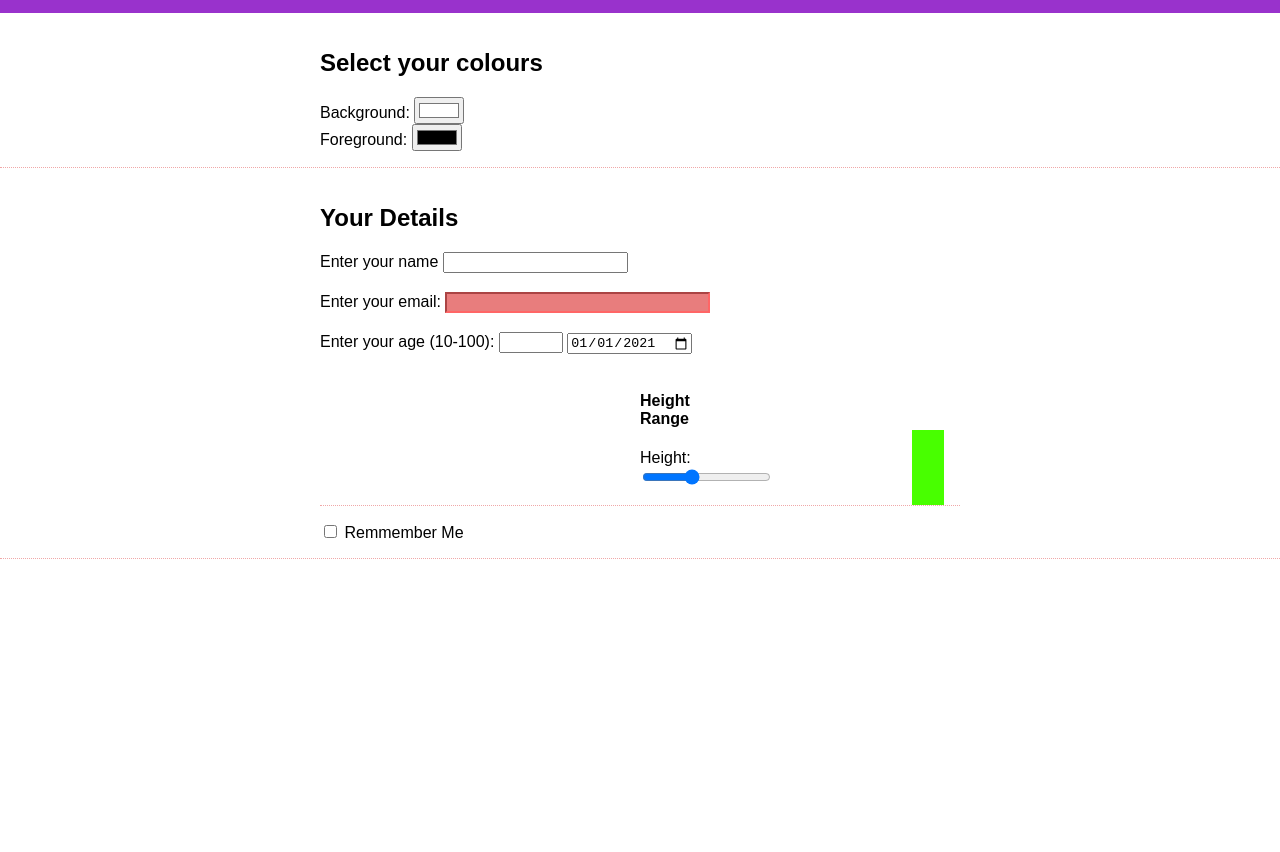
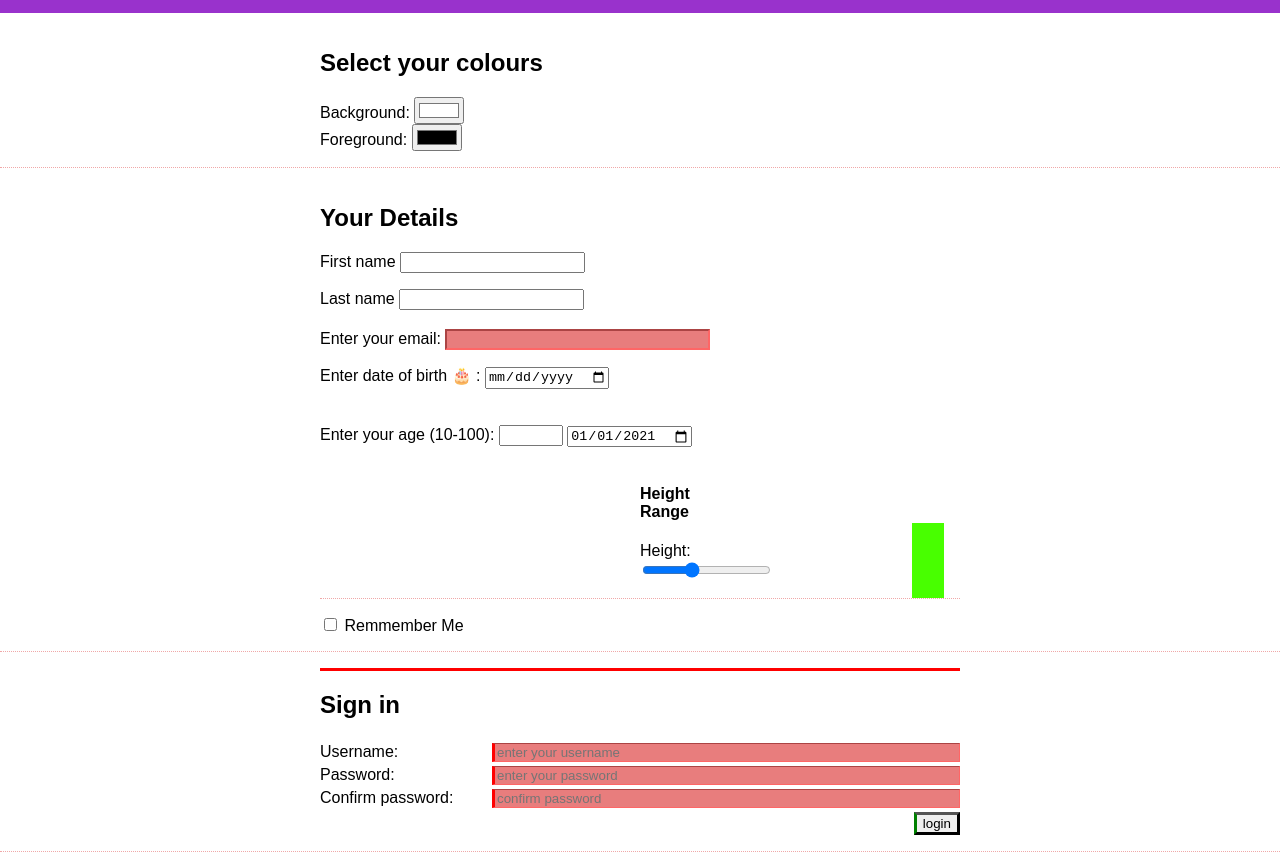
Before and after one commit to parthxo/lab-work, a plain HTML site: page lab5/index.html in a window 1280 px wide. Shown: the part 100-952 px from the top of the page. Before the commit the page ends 800 px from the top, so only its background shows below. Drawn offline with Linux system fonts and the light colour scheme.

Commit message:
completed lab5 all working

```diff
--- a/lab5/index.html
+++ b/lab5/index.html
@@ -10,6 +10,7 @@
 
 
     <header>
+
       <section id="search">
         <input placeholder="&#128269; search" id="myQuery" aria-label="search">
         <button id="searchButton">search</button>
@@ -17,7 +18,7 @@
 
 <!-- search input heading -->
 
-      <h1>Document template&#127758;</h1>
+      <h1>Travel Information&#127758;</h1>
     </header>
     <main>
 
@@ -35,7 +36,10 @@
 
       <section>
         <h2>Your Details</h2>
-        <label for="myName">Enter your name</label>
+        <label for="myName">First name</label>
+          <input id="myName">
+        <p></p>
+        <label for="myName">Last name</label>
         <input id="myName">
 
 <!-- for email -->
@@ -44,6 +48,14 @@
         <label for="email">Enter your email:</label>
 <input type="email" id="email"
        pattern=".+@mail.com" size="30" required>
+
+<!-- Date of birth -->
+
+<p></p>
+
+         <label for="datemax">Enter date of birth &#127874; :</label>
+         <input type="date"  id="date" name="date"><br><br>
+
 
 <!-- Age Date and colour values -->
 
@@ -70,6 +82,20 @@
 
 </section>
 
+<!-- login form -->
+
+<section>
+  <form id="login">
+    <h2>Sign in</h2>
+    <label for="myUser">Username: </label>
+    <input id="myUser" name="username" placeholder="enter your username" required>
+    <label for="myPassword">Password: </label>
+    <input id="myPassword" type="password" name="password" placeholder="enter your password" minlength="8" required>
+    <label for="myConfirmation">Confirm password: </label>
+    <input id="myConfirmation" type="password" placeholder="confirm password" required>
+    <input type="submit" value="login">
+  </form>
+</section>
 
     </main>
     <script src="scripts.js"></script>
--- a/lab5/scripts.js
+++ b/lab5/scripts.js
@@ -21,3 +21,23 @@ myBG.addEventListener('input', ev => {
 myFG.addEventListener('input', ev => {
   document.documentElement.style.setProperty('--fg-colour', myFG.value);
 });
+
+
+// for login form
+
+const checkConfirmation = (ev) => {
+ if (myPassword.value != myConfirmation.value) {
+  myConfirmation.setCustomValidity("Wait. What? This doesn't match the password field!");
+ } else {
+  myConfirmation.setCustomValidity('');
+ }
+};
+
+myConfirmation.addEventListener('input', checkConfirmation);
+myPassword.addEventListener('input', checkConfirmation);
+
+login.addEventListener('submit', ev => {
+ alert(`logged in as ${myUser.value}`)
+ login.reset();
+ ev.preventDefault();
+});
--- a/lab5/styles.css
+++ b/lab5/styles.css
@@ -29,6 +29,7 @@
 body {
   margin: 0;
   font-family: "Raleway", sans-serif;
+
 }
 
 header {
@@ -90,3 +91,38 @@ input:invalid {
   background-color: var(--bg-colour);
   color: var(--fg-colour);
 }
+
+
+/* for login form */
+
+form {
+ display: grid;
+ grid-row-gap: 0.25em;
+ grid-column-gap: 1em;
+ grid-template-columns: minmax(max-content, 1fr) 3fr;
+}
+
+form h2 {
+ grid-column: 1 / 3;
+}
+form input[type="submit"] {
+ grid-column: 2 / 3;
+ justify-self: end;
+}
+
+form input:invalid {
+ border-width: 0.5px 0.5px 0.5px 3px;
+ border-left-style: solid;
+ border-left-color: red;
+}
+form input:valid {
+ border-width: 3px 3px 3px 3px;
+ border-left-style: solid;
+ border-left-color: green;
+}
+form:invalid {
+ border-top: 3px solid red;
+}
+form:valid {
+ border-top: 2px solid green;
+}
```
